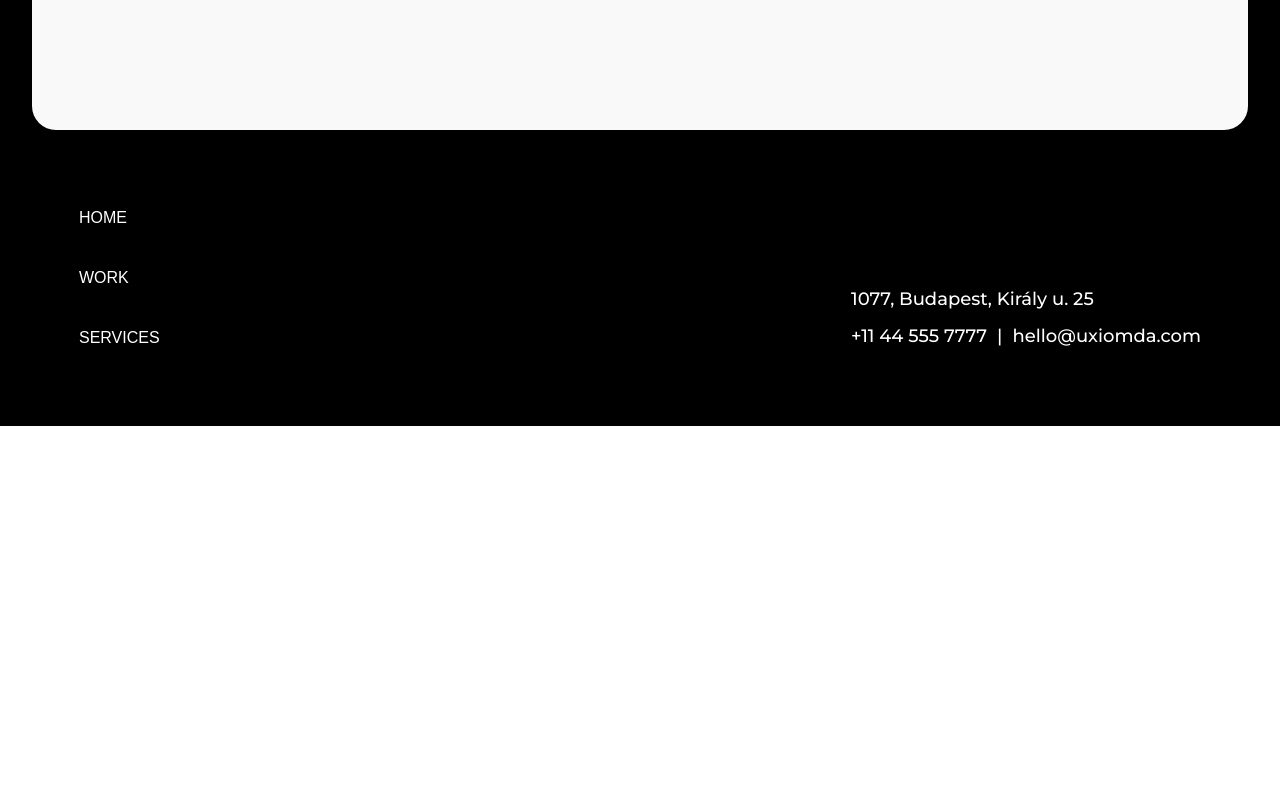
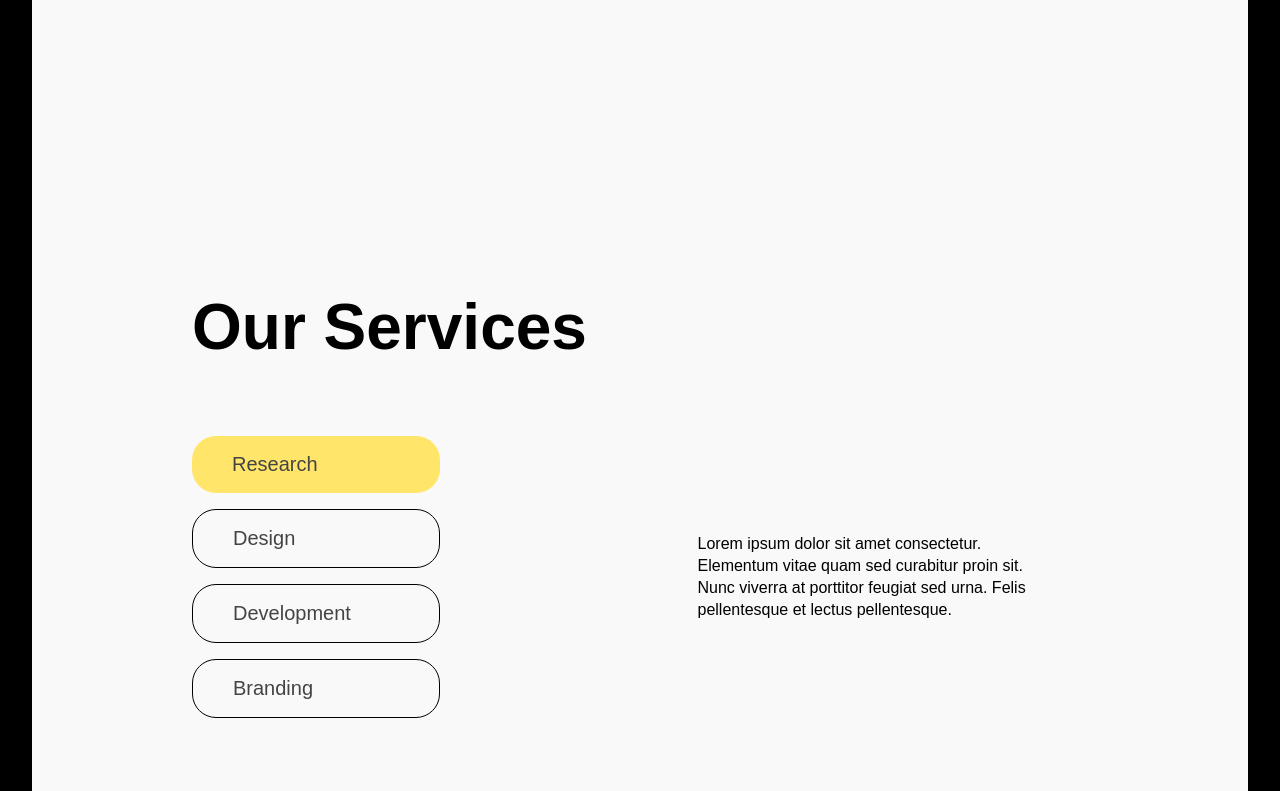
Before and after one commit to KamronShamsiev/uxiom, a React (Create React App) app: page / in a window 1280 px wide. Shown: the part 4489-5280 px from the top of the page. Before the commit the page ends 4915 px from the top, so only its background shows below. Built offline with nearby package versions, Linux system fonts and the light colour scheme; the HTML template or start-up script is replaced by a standard one; a web font is replaced by a local one.

Commit message:
added home page and services screen

```diff
--- a/src/App.js
+++ b/src/App.js
@@ -1,19 +1,11 @@
-import MainLayout from './layout/MainLayout';
 import { BrowserRouter, Route, Routes } from 'react-router-dom';
-import ProjectsSection from './components/ProjectsSection/ProjectsSection';
+import Home from './pages/Home/Home';
 
 function App() {
   return (
     <BrowserRouter>
       <Routes>
-        <Route
-          path="/"
-          element={
-            <MainLayout>
-              <ProjectsSection />
-            </MainLayout>
-          }
-        />
+        <Route path="/" element={<Home />} />
       </Routes>
     </BrowserRouter>
   );
--- a/src/components/ProjectsSection/ProjectsSection.styled.js
+++ b/src/components/ProjectsSection/ProjectsSection.styled.js
@@ -18,6 +18,7 @@ export const Title = styled.h1`
 export const CardWrapper = styled.div`
   display: flex;
   flex-wrap: wrap;
+  justify-content: center;
   width: 100%;
   gap: 40px;
 `;
--- /dev/null
+++ b/src/components/ServicesSection/ServicesSection.jsx
@@ -0,0 +1,60 @@
+import React, { useState } from 'react';
+import * as S from './ServicesSection.styled';
+
+const ServicesArray = [
+  {
+    name: 'Research',
+    description:
+      'Lorem ipsum dolor sit amet consectetur. Elementum vitae quam sed curabitur proin sit. Nunc viverra at porttitor feugiat sed urna. Felis pellentesque et lectus pellentesque.',
+  },
+  {
+    name: 'Design',
+    description:
+      'Lorem ipsum dolor sit amet consectetur. Elementum vitae quam sed curabitur proin sit. Nunc viverra at porttitor feugiat sed urna. Felis pellentesque et lectus pellentesque.',
+  },
+  {
+    name: 'Development',
+    description:
+      'Lorem ipsum dolor sit amet consectetur. Elementum vitae quam sed curabitur proin sit. Nunc viverra at porttitor feugiat sed urna. Felis pellentesque et lectus pellentesque.',
+  },
+  {
+    name: 'Branding',
+    description:
+      'Lorem ipsum dolor sit amet consectetur. Elementum vitae quam sed curabitur proin sit. Nunc viverra at porttitor feugiat sed urna. Felis pellentesque et lectus pellentesque.',
+  },
+];
+
+const ServicesSection = () => {
+  const [activeService, setActiveService] = useState('Research');
+  const [serviceIndex, setServiceIndex] = useState(0);
+
+  const handleServiceChange = (name, index) => {
+    setActiveService(name);
+    setServiceIndex(index);
+  };
+
+  return (
+    <S.Wrapper>
+      <S.Title>Our Services</S.Title>
+      <S.ServicesWrapper>
+        <S.ButtonsWrapper>
+          {ServicesArray.map((service, index) => (
+            <S.ServicesButton
+              isActive={service.name === activeService}
+              onClick={() => handleServiceChange(service.name, index)}
+            >
+              {service.name}
+            </S.ServicesButton>
+          ))}
+        </S.ButtonsWrapper>
+        <S.DescriptionWrapper>
+          <S.Description>
+            {ServicesArray[serviceIndex].description}
+          </S.Description>
+        </S.DescriptionWrapper>
+      </S.ServicesWrapper>
+    </S.Wrapper>
+  );
+};
+
+export default ServicesSection;
--- /dev/null
+++ b/src/components/ServicesSection/ServicesSection.styled.js
@@ -0,0 +1,56 @@
+import styled from 'styled-components';
+import Colors from '../../constants/Colors';
+
+export const Wrapper = styled.div`
+  display: flex;
+  flex-direction: column;
+  width: 100%;
+  padding: 160px;
+`;
+
+export const Title = styled.h1`
+  font-size: 64px;
+  color: ${Colors.primary};
+  margin-bottom: 72px;
+`;
+
+export const ServicesWrapper = styled.div`
+  display: flex;
+  justify-content: space-between;
+  width: 100%;
+`;
+
+export const ButtonsWrapper = styled.div`
+  display: flex;
+  flex-wrap: wrap;
+  width: 50%;
+  gap: 16px;
+`;
+
+export const ServicesButton = styled.button`
+  width: 248px;
+  border: ${({ isActive }) =>
+    isActive ? 'none' : `1px solid ${Colors.primary}`};
+  border-radius: 24px;
+  background-color: ${({ isActive }) => (isActive ? '#FFE66B' : 'transparent')};
+  padding: 17px 40px;
+  font-size: 20px;
+  color: #444444;
+  text-align: left;
+  cursor: pointer;
+`;
+
+export const DescriptionWrapper = styled.div`
+  display: flex;
+  align-items: center;
+  justify-content: center;
+  width: 50%;
+`;
+
+export const Description = styled.p`
+  width: 333px;
+  font-size: 16px;
+  line-height: 136%;
+  font-weight: 300;
+  color: ${Colors.primary};
+`;
--- /dev/null
+++ b/src/pages/Home/Home.jsx
@@ -0,0 +1,15 @@
+import React from 'react';
+import MainLayout from '../../layout/MainLayout';
+import ProjectsSection from '../../components/ProjectsSection/ProjectsSection';
+import ServicesSection from '../../components/ServicesSection/ServicesSection';
+
+const Home = () => {
+  return (
+    <MainLayout>
+      <ProjectsSection />
+      <ServicesSection />
+    </MainLayout>
+  );
+};
+
+export default Home;
```
Also changed, not shown: src/pages/Home/Home.styled.js (added).
